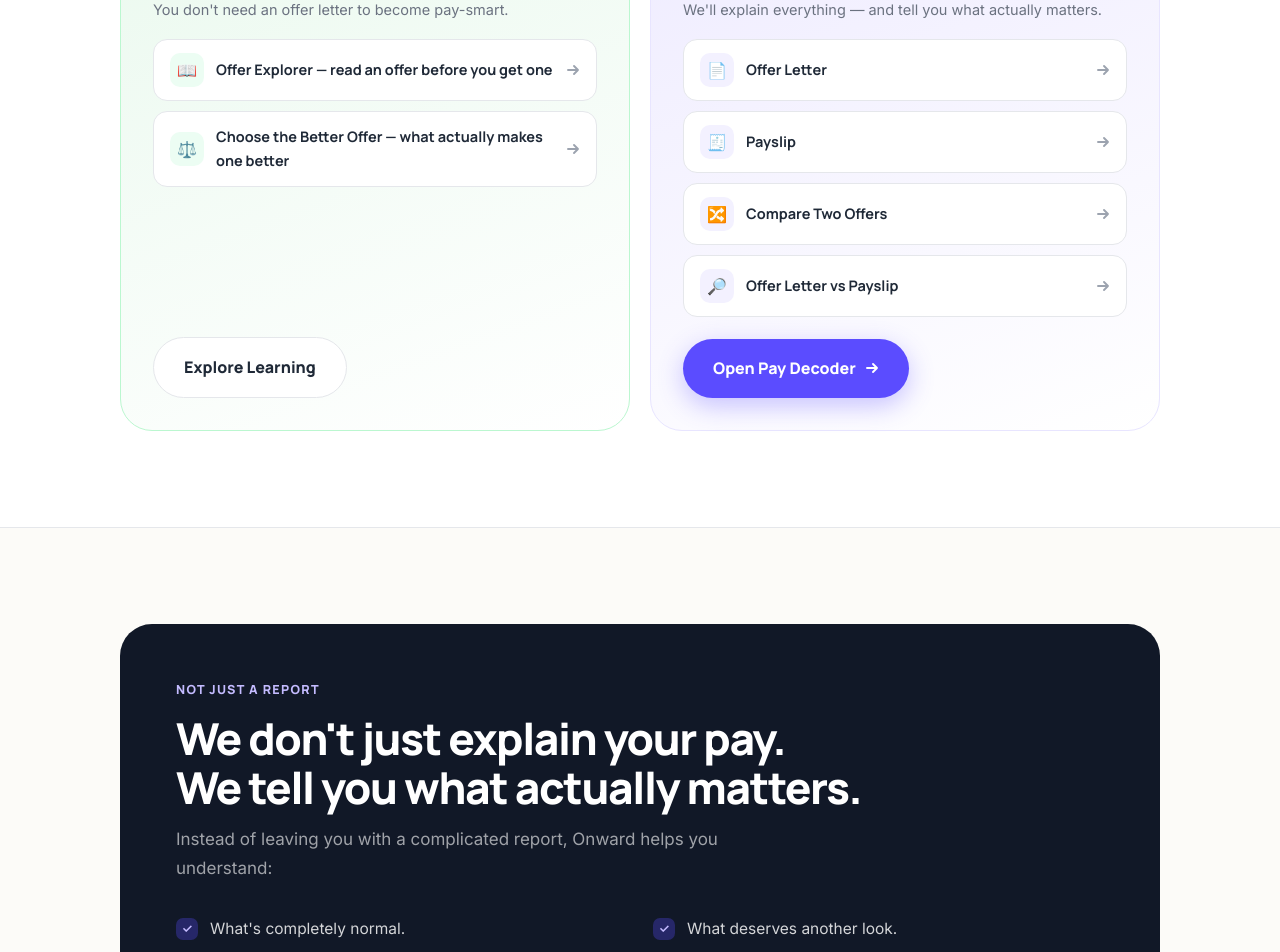
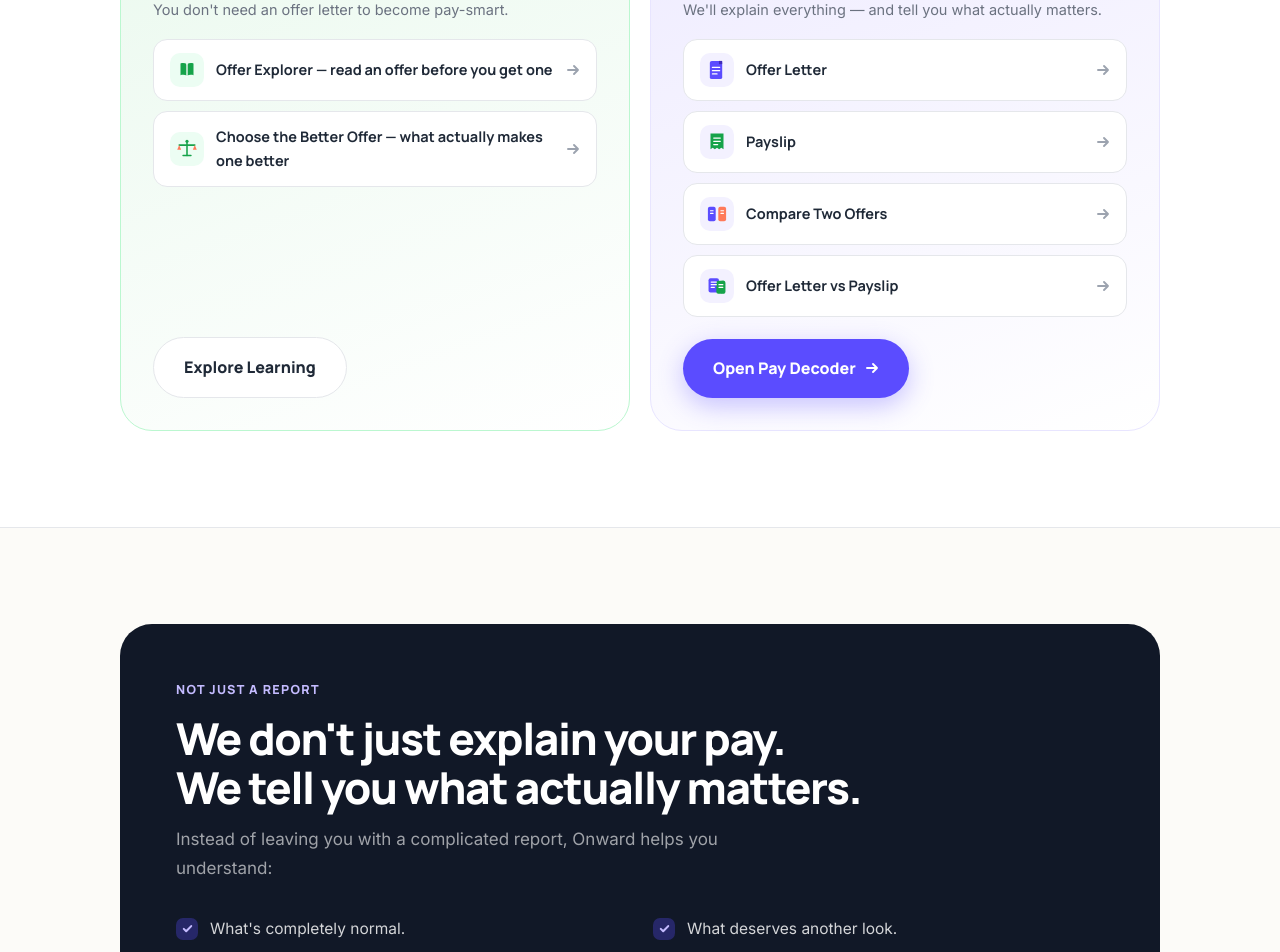
Before and after one commit to tejaswinigedam/Onward, a Next.js app in the folder apps/web/: page / in a window 1280 px wide. Shown: the part 1520-2472 px from the top of the page. Built offline with nearby package versions, Linux system fonts and the light colour scheme; no server answers.

Commit message:
Replace landing emojis with flat two-tone brand SVG icons; remove glyph decorations

```diff
--- a/apps/web/app/page.tsx
+++ b/apps/web/app/page.tsx
@@ -2,6 +2,7 @@ import Link from "next/link";
 import type { Metadata } from "next";
 import { Nav } from "@/components/Nav";
 import { Footer } from "@/components/Footer";
+import { IconDoc, IconReceipt, IconCompare, IconVs, IconBook, IconScales, IconCheck } from "@/components/icons";
 
 export const metadata: Metadata = {
   title: "Onward — Understand your pay. Own your money.",
@@ -90,12 +91,12 @@ export default function LandingPage() {
                 <p>You don&apos;t need an offer letter to become pay-smart.</p>
                 <div className="lp-tiles">
                   <Link href="/salary" className="lp-tile">
-                    <span className="ic" style={{ background: "var(--green-0)" }}>📖</span>
+                    <span className="ic" style={{ background: "var(--green-0)" }}><IconBook /></span>
                     Offer Explorer — read an offer before you get one
                     <span className="ar">{arrow}</span>
                   </Link>
                   <Link href="/offer" className="lp-tile">
-                    <span className="ic" style={{ background: "var(--green-0)" }}>⚖️</span>
+                    <span className="ic" style={{ background: "var(--green-0)" }}><IconScales /></span>
                     Choose the Better Offer — what actually makes one better
                     <span className="ar">{arrow}</span>
                   </Link>
@@ -109,10 +110,10 @@ export default function LandingPage() {
                 <h3>Bring your offer letter or payslip.</h3>
                 <p>We&apos;ll explain everything — and tell you what actually matters.</p>
                 <div className="lp-tiles">
-                  <Link href="/offer" className="lp-tile"><span className="ic" style={{ background: "var(--indigo-0)" }}>📄</span>Offer Letter<span className="ar">{arrow}</span></Link>
-                  <Link href="/offer" className="lp-tile"><span className="ic" style={{ background: "var(--indigo-0)" }}>🧾</span>Payslip<span className="ar">{arrow}</span></Link>
-                  <Link href="/offer" className="lp-tile"><span className="ic" style={{ background: "var(--indigo-0)" }}>🔀</span>Compare Two Offers<span className="ar">{arrow}</span></Link>
-                  <Link href="/offer" className="lp-tile"><span className="ic" style={{ background: "var(--indigo-0)" }}>🔎</span>Offer Letter vs Payslip<span className="ar">{arrow}</span></Link>
+                  <Link href="/offer" className="lp-tile"><span className="ic" style={{ background: "var(--indigo-0)" }}><IconDoc /></span>Offer Letter<span className="ar">{arrow}</span></Link>
+                  <Link href="/offer" className="lp-tile"><span className="ic" style={{ background: "var(--indigo-0)" }}><IconReceipt /></span>Payslip<span className="ar">{arrow}</span></Link>
+                  <Link href="/offer" className="lp-tile"><span className="ic" style={{ background: "var(--indigo-0)" }}><IconCompare /></span>Compare Two Offers<span className="ar">{arrow}</span></Link>
+                  <Link href="/offer" className="lp-tile"><span className="ic" style={{ background: "var(--indigo-0)" }}><IconVs /></span>Offer Letter vs Payslip<span className="ar">{arrow}</span></Link>
                 </div>
                 <Link href="/offer" className="lp-btn p">Open Pay Decoder {arrow}</Link>
               </div>
@@ -134,7 +135,7 @@ export default function LandingPage() {
               </p>
               <div className="lp-matters">
                 {MATTERS.map((m) => (
-                  <div className="lp-matter" key={m}><span className="d">✓</span>{m}</div>
+                  <div className="lp-matter" key={m}><span className="d"><IconCheck /></span>{m}</div>
                 ))}
               </div>
             </div>
@@ -150,10 +151,7 @@ export default function LandingPage() {
           <div className="lp-wrap">
             <div className="lp-qgrid">
               {QUESTIONS.map(({ q, c }) => (
-                <Link href="/offer" className={`lp-q ${c}`} key={q}>
-                  <span className="qm">?</span>
-                  {q}
-                </Link>
+                <Link href="/offer" className={`lp-q ${c}`} key={q}>{q}</Link>
               ))}
             </div>
           </div>
--- /dev/null
+++ b/apps/web/components/icons.tsx
@@ -0,0 +1,75 @@
+/**
+ * Flat, bold, two-tone vector icons — editorial style (no emojis).
+ * Sized to sit in a ~34px rounded tile; colors are baked to pop on light tiles.
+ */
+type P = { size?: number };
+
+export function IconDoc({ size = 26 }: P) {
+  return (
+    <svg width={size} height={size} viewBox="0 0 40 40" fill="none">
+      <rect x="9" y="6" width="19" height="28" rx="3" fill="#5B4CFF" />
+      <path d="M28 6h-5v5h5" fill="#3F2CB8" />
+      <path d="M13 16h11M13 21h11M13 26h7" stroke="#fff" strokeWidth="2" strokeLinecap="round" />
+    </svg>
+  );
+}
+
+export function IconReceipt({ size = 26 }: P) {
+  return (
+    <svg width={size} height={size} viewBox="0 0 40 40" fill="none">
+      <path d="M10 7h20v24l-3.3-2.2L23.3 31 20 28.8 16.7 31l-3.4-2.2L10 31V7Z" fill="#16A34A" />
+      <path d="M15 14h10M15 19h10M15 24h6" stroke="#fff" strokeWidth="2" strokeLinecap="round" />
+    </svg>
+  );
+}
+
+export function IconCompare({ size = 26 }: P) {
+  return (
+    <svg width={size} height={size} viewBox="0 0 40 40" fill="none">
+      <rect x="6" y="9" width="12" height="22" rx="3" fill="#5B4CFF" />
+      <rect x="22" y="9" width="12" height="22" rx="3" fill="#FF7A59" />
+      <path d="M10 15h4M10 19h4M26 15h4M26 19h4" stroke="#fff" strokeWidth="1.8" strokeLinecap="round" />
+    </svg>
+  );
+}
+
+export function IconVs({ size = 26 }: P) {
+  return (
+    <svg width={size} height={size} viewBox="0 0 40 40" fill="none">
+      <rect x="7" y="8" width="16" height="22" rx="3" fill="#5B4CFF" />
+      <path d="M31 12h-4v20l2.2-1.5L31 32V12Z" fill="#16A34A" />
+      <rect x="19" y="12" width="14" height="20" rx="3" fill="#16A34A" />
+      <path d="M23 18h6M23 22h6" stroke="#fff" strokeWidth="1.8" strokeLinecap="round" />
+      <path d="M11 14h8M11 18h8M11 22h5" stroke="#fff" strokeWidth="1.8" strokeLinecap="round" />
+    </svg>
+  );
+}
+
+export function IconBook({ size = 26 }: P) {
+  return (
+    <svg width={size} height={size} viewBox="0 0 40 40" fill="none">
+      <path d="M20 11c-3-2-7-2-10-1v18c3-1 7-1 10 1 3-2 7-2 10-1V10c-3-1-7-1-10 1Z" fill="#16A34A" />
+      <path d="M20 11v19" stroke="#fff" strokeWidth="2" strokeLinecap="round" />
+    </svg>
+  );
+}
+
+export function IconScales({ size = 26 }: P) {
+  return (
+    <svg width={size} height={size} viewBox="0 0 40 40" fill="none">
+      <path d="M20 8v22" stroke="#16A34A" strokeWidth="2.4" strokeLinecap="round" />
+      <path d="M8 14h24" stroke="#16A34A" strokeWidth="2.4" strokeLinecap="round" />
+      <circle cx="20" cy="8" r="2.4" fill="#16A34A" />
+      <path d="M8 14l-3 7h6l-3-7ZM32 14l-3 7h6l-3-7Z" fill="#FF7A59" />
+      <path d="M14 30h12" stroke="#16A34A" strokeWidth="2.4" strokeLinecap="round" />
+    </svg>
+  );
+}
+
+export function IconCheck({ size = 13 }: P) {
+  return (
+    <svg width={size} height={size} viewBox="0 0 14 14" fill="none">
+      <path d="M3 7.4l2.6 2.6L11 4.4" stroke="currentColor" strokeWidth="2.2" strokeLinecap="round" strokeLinejoin="round" />
+    </svg>
+  );
+}
```
